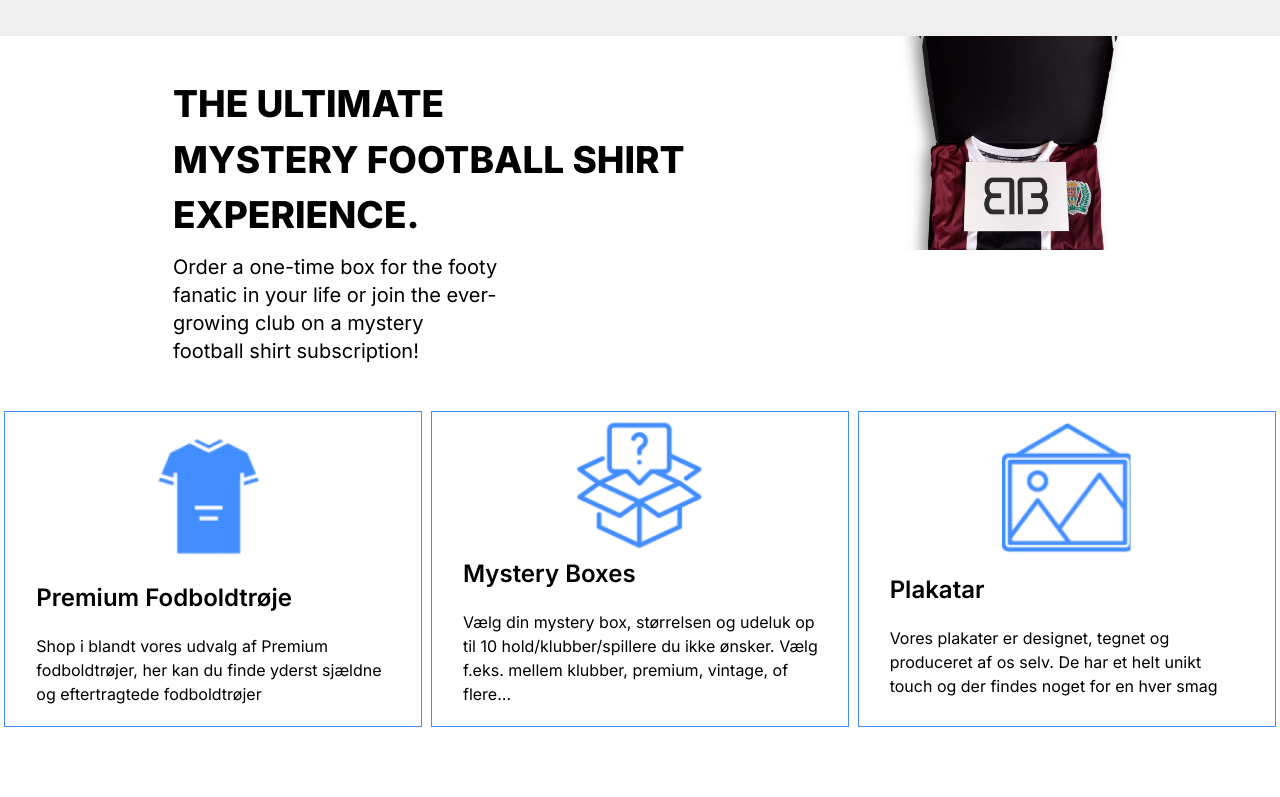
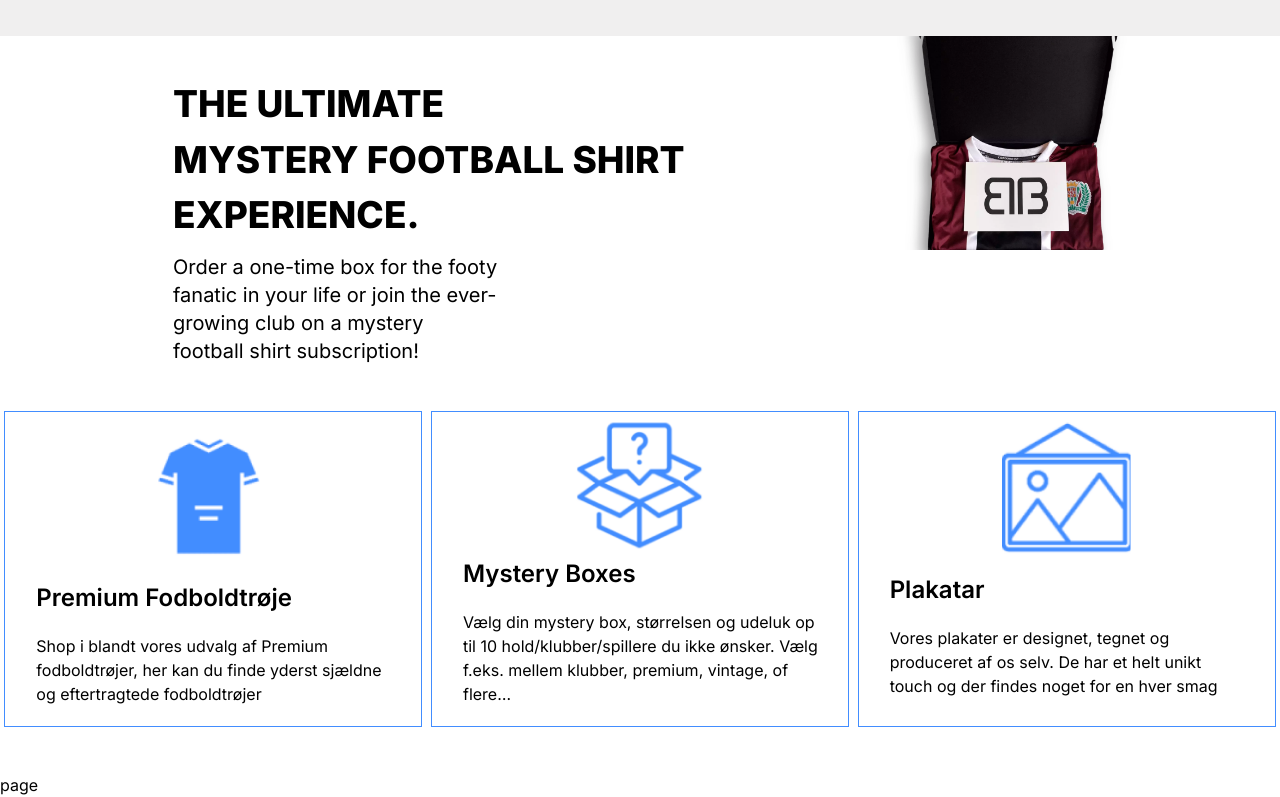
Before and after one commit to Emmanuel-Ingwe/kick-nationfigm, a Next.js app: page / in a window 1280 px wide. Shown: the part 223-1020 px from the top of the page. Before the commit the page ends 996 px from the top, so only its background shows below. Built offline with nearby package versions, Linux system fonts and the light colour scheme.

Commit message:
features

```diff
--- /dev/null
+++ b/app/Features/page.tsx
@@ -0,0 +1,11 @@
+import React from 'react'
+
+type Props = {}
+
+const page = (props: Props) => {
+  return (
+    <div className='container mt-[46px]'>page</div>
+  )
+}
+
+export default page
--- a/app/page.tsx
+++ b/app/page.tsx
@@ -3,6 +3,7 @@ import Search from "./Searchbar/page";
 import Nav from "./Navbar/page"
 import Hero from "./Hero/page"
 import Sales from "./Sales/page";
+import Features from "./Features/page";
 
 export default function Home() {
   return (
@@ -11,6 +12,7 @@ export default function Home() {
       <Nav />
       <Hero />
       <Sales />
+      <Features />
     </main>
   )
 }
```
